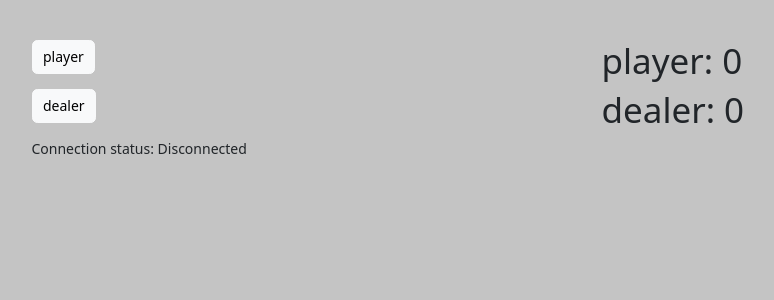
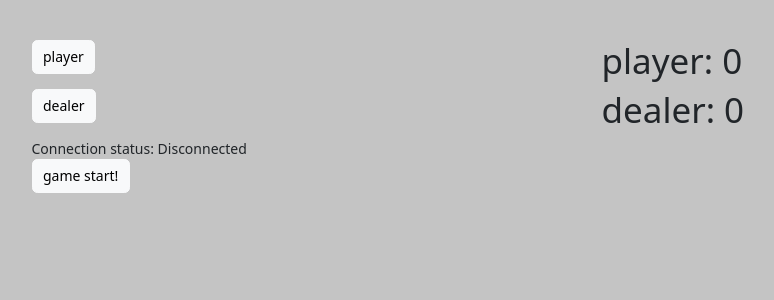
Before and after one commit to MikiKumagai/wordch, a React (Create React App) app in the folder client/: page /home in a window 1280 px wide. Shown: the top 300 px of the page, without its empty margins (49-823 px from the left). Built offline with nearby package versions, Linux system fonts and the light colour scheme.

Commit message:
fix subscribe bug (fix valid endpoint)

```diff
--- a/client/src/pages/Home.js
+++ b/client/src/pages/Home.js
@@ -1,16 +1,17 @@
 import { useEffect, useState } from 'react';
 import { Button, Container, Row, Col } from 'react-bootstrap';
 import { useStomp } from './../StompClientContext';
+import { useNavigate } from 'react-router-dom';
 
 export default function Home() {
   const [playerAmount, setPlayerAmount] = useState(0);
   const [dealerAmount, setDealerAmount] = useState(0);
   const { connected, stompClient } = useStomp();
+  const navigate = useNavigate();
 
   useEffect(() => {
     if (connected) {
-      const subscription = stompClient.subscribe('/app/role_amount', (roleAmount) => {
-        console.log('subscription callback', roleAmount);
+      const subscription = stompClient.subscribe('/topic/role_amount', (roleAmount) => {
         const data = JSON.parse(roleAmount.body);
         if(data.player !==null){
         setPlayerAmount(data.player);
@@ -36,6 +37,10 @@ export default function Home() {
     }
   };
 
+  const startGame = () => {
+    navigate('/player');
+  }
+
   return (
     <Container>
       <Row>
@@ -57,6 +62,12 @@ export default function Home() {
       <div>
         Connection status: {connected ? 'Connected' : 'Disconnected'}
       </div>
+
+      <Row>
+        <Col>
+          <Button variant='light' type="button" onClick={()=>startGame()}>game start!</Button>
+        </Col>
+      </Row>
     </Container>
   );
 }
```
Also changed, not shown: 1 other file (tests, documents, lock files or other folders).
